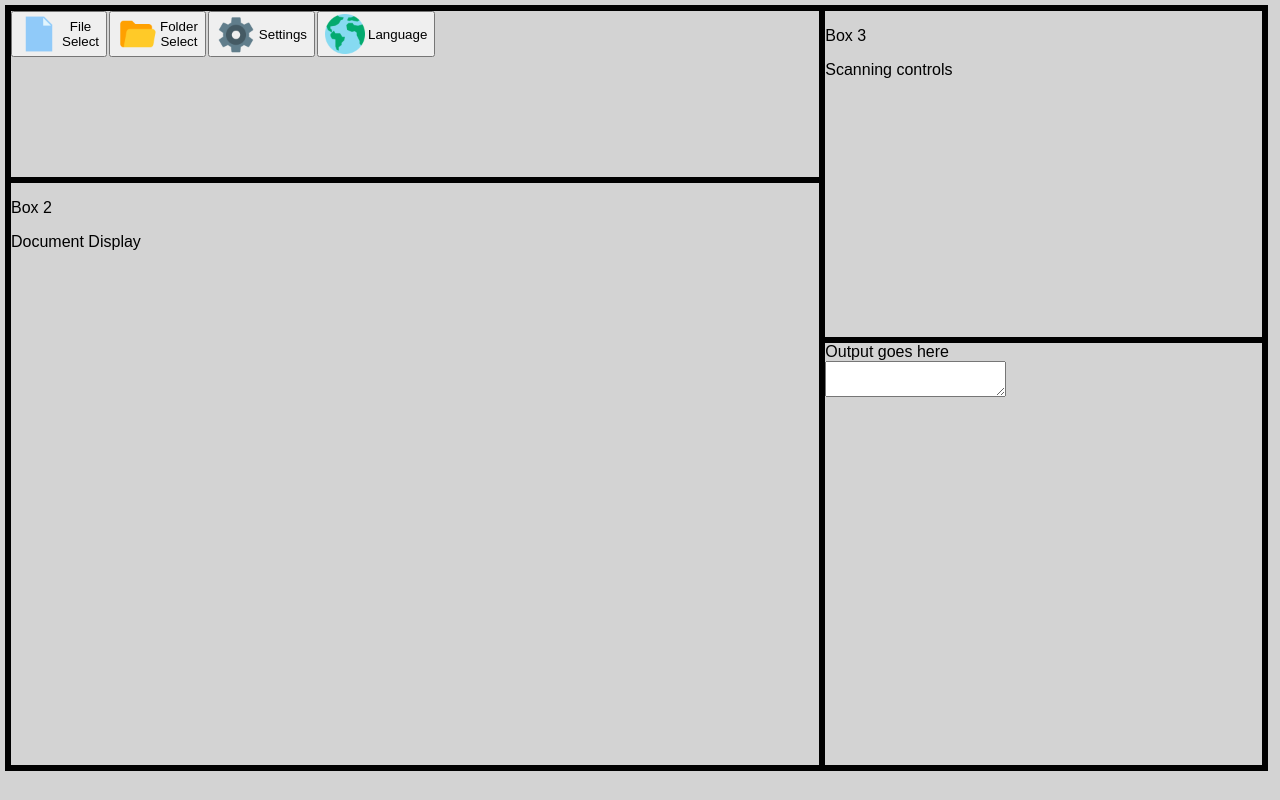
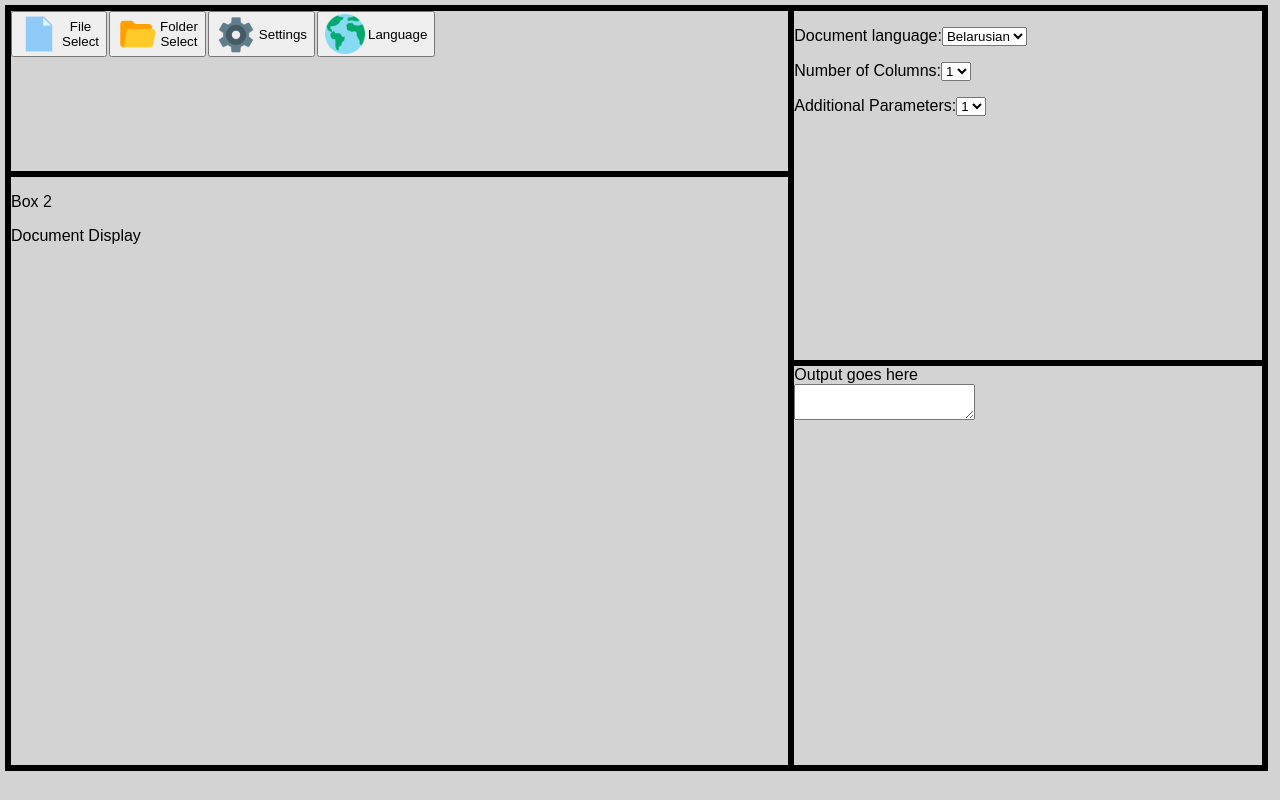
Before and after one commit to Keys-481/sp26-06-loracles, a React (Vite) app: page / in a window 1280 px wide. Built offline with nearby package versions, Linux system fonts and the light colour scheme.

Commit message:
Basic parameter fillers added.

```diff
--- a/src/App.jsx
+++ b/src/App.jsx
@@ -4,6 +4,7 @@ import img_settings from "./assets/settings.png";
 import img_world from "./assets/world.png";
 
 import OutputTextBox from "./components/LayoutGrid/OutputTextBox";
+import ScanControls from "./components/LayoutGrid/ScanControls";
 
 function App() {
 
@@ -33,11 +34,10 @@ function App() {
         <div className="div2">
           <p>Box 2</p>
           <p>Document Display</p>
-          <img id="documentDisplay" />
+          <img id="documentDisplay"/>
         </div>
         <div className="div3">
-          <p>Box 3</p>
-          <p>Scanning controls</p>
+          <ScanControls/>
         </div>
         <div class="div4">
           <OutputTextBox labelText={"Output goes here"}/>
--- /dev/null
+++ b/src/components/LayoutGrid/ScanControls.jsx
@@ -0,0 +1,47 @@
+
+/**
+ * React component for scan input controls. This will allow the user to adjust any
+ * default values to instruct the model what to look for.
+ *
+ * TODO - Create parameters to auto-fill/select what the default detected values are.
+ */
+
+// TODO fix syling import
+// import "./index.css";
+
+function ScanControls() {
+  // TODO have values which change and affect dropdown box selections
+
+  return(
+    <div id="scanControls">
+      <p>
+        <label for="language">Document language:</label>
+        <select name="language" id="language">
+        <option value="Belarusian">Belarusian</option>
+        <option value="Bulgarian">Bulgarian</option>
+        <option value="Russian">Russian</option>
+        <option value="Ukrainian">Ukrainian</option>
+        <option value="Unknown">Unknown</option>
+        </select>
+      </p>
+      <p>
+        <label for="columns">Number of Columns:</label>
+        <select name="columns" id="columns">
+        <option value="1">1</option>
+        <option value="2">2</option>
+        <option value="3">3</option>
+        </select>
+      </p>
+      <p>
+        <label for="columns">Additional Parameters:</label>
+        <select name="params" id="params">
+        <option value="1">1</option>
+        <option value="2">2</option>
+        <option value="3">3</option>
+        </select>
+      </p>
+    </div>
+  )
+}
+
+export default ScanControls;
```
